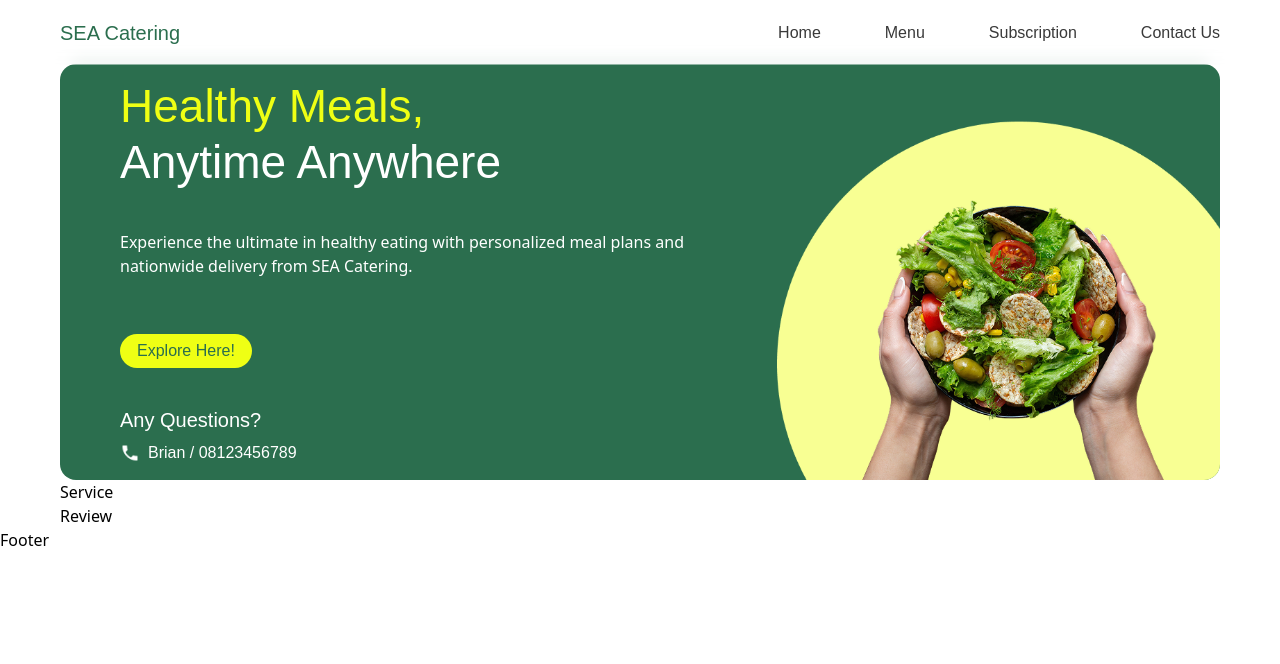
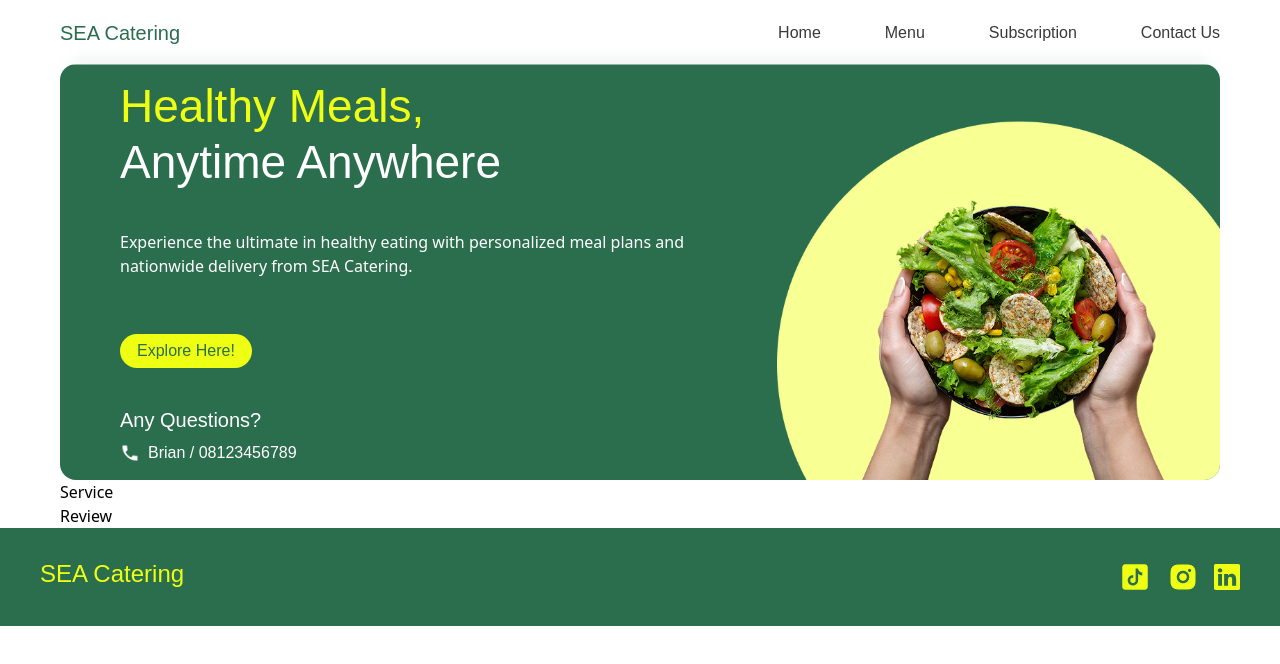
Before and after one commit to Izhrr/sea-compfest, a React (Vite) app: page / in a window 1280 px wide. Shown: the top 664 px of the page. Built offline with nearby package versions, Linux system fonts and the light colour scheme; a web font is replaced by a local one.

Commit message:
feat: create button and footer component

```diff
--- a/src/components/Button.jsx
+++ b/src/components/Button.jsx
@@ -4,7 +4,7 @@ const Button = ({
   backgroundColor,
   textColor,
   borderColor,
-  fullWidth, // Ini prop yang mengontrol apakah tombol full width atau tidak
+  fullWidth,
 }) => {
   return (
     <button
@@ -16,7 +16,7 @@ const Button = ({
             ? `${backgroundColor} ${textColor} ${borderColor}`
             : "bg-secondary-yellow text-primary border-transparent"
         }
-        ${fullWidth ? "w-full" : "w-auto"} // Perubahan di sini: Lebih eksplisit dengan w-auto
+        ${fullWidth ? "w-full" : "w-auto"}
       `}
     >
       {label}
--- a/src/components/Footer.jsx
+++ b/src/components/Footer.jsx
@@ -1,6 +1,24 @@
+import {tiktok, instagram, linkedin} from "../assets/icons"
 const Footer = () => {
   return (
-    <div>Footer</div>
+    <footer className="bg-primary px-10 py-8">
+      <div className="flex justify-between">
+        <a href="#home">
+          <p className="font-heading text-h4 leading-h4 text-secondary-yellow">SEA Catering</p>
+        </a>
+        <div className="flex items-center gap-4">
+          <a href="">
+            <img src={tiktok} alt="tiktok" />
+          </a>
+          <a href="">
+            <img src={instagram} alt="ig" />
+          </a>
+          <a href="">
+            <img src={linkedin} alt="linkedin" />
+          </a>
+        </div>
+      </div>
+    </footer>
   )
 }
 
```
